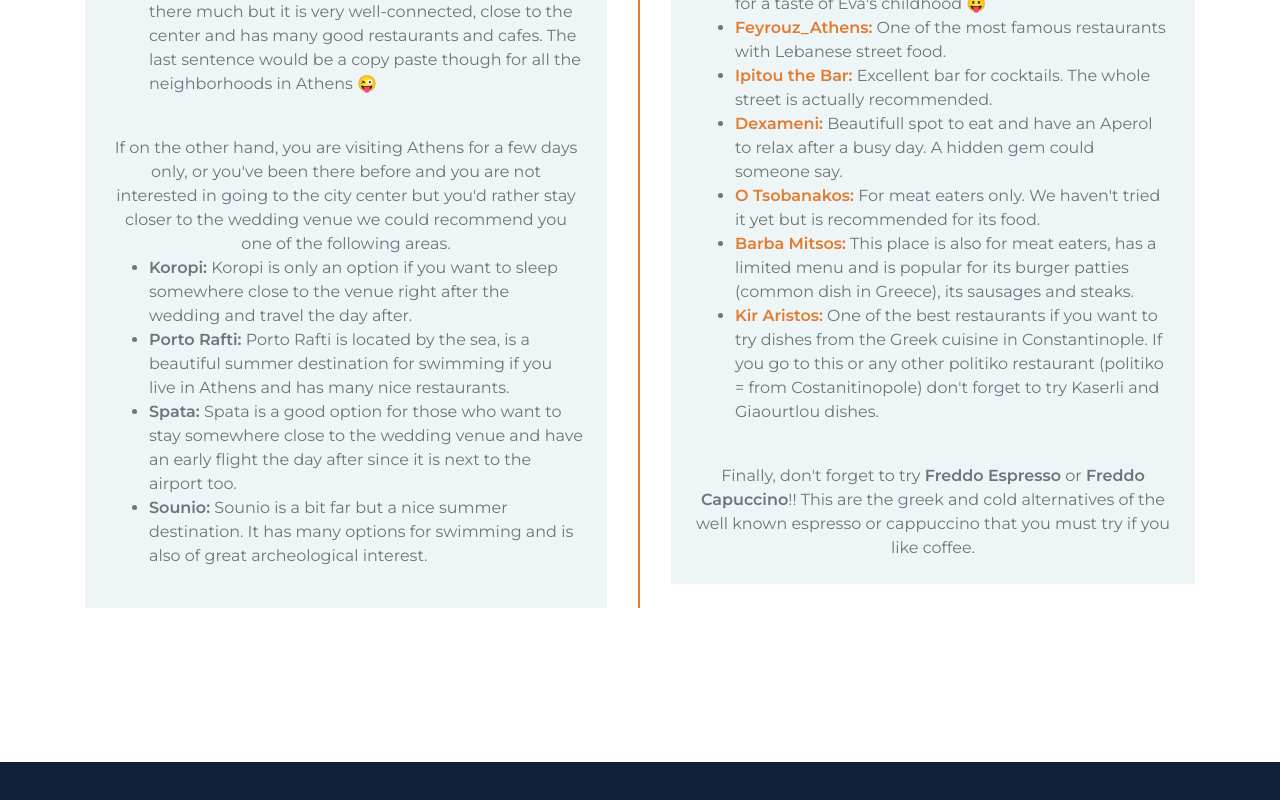
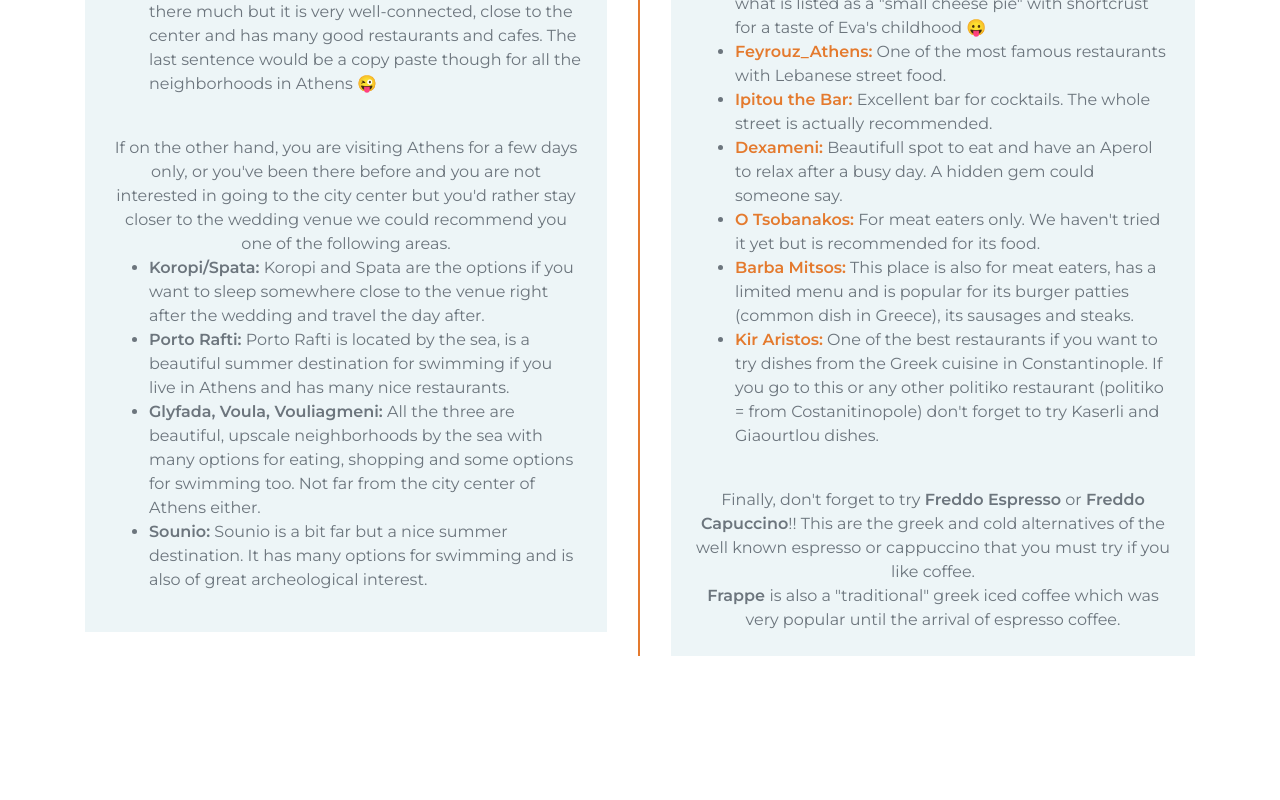
Before and after one commit to eua89/eua89.github.io, a plain HTML site: page index.html in a window 1280 px wide. Shown: the part 7761-8561 px from the top of the page. Drawn offline with nearby package versions, Linux system fonts and the light colour scheme.

Commit message:
improved text

```diff
--- a/index.html
+++ b/index.html
@@ -631,15 +631,15 @@
                                 before and you are not interested in going to the city center but you'd rather stay
                                 closer to the wedding venue we could recommend you one of the following areas.
                                 <ul class="text-left mx-auto">
-                                    <li><b>Koropi:</b> Koropi is only an option if you want to sleep somewhere close to
-                                        the venue right after the wedding and travel the day after.
+                                    <li><b>Koropi/Spata:</b> Koropi and Spata are the options if you want to sleep
+                                        somewhere close to the venue right after the wedding and travel the day after.
                                     </li>
                                     <li><b>Porto Rafti:</b> Porto Rafti is located by the sea, is a beautiful summer
                                         destination for swimming if you live in Athens and has many nice restaurants.
                                     </li>
-                                    <li><b>Spata:</b> Spata is a good option for those who want to stay somewhere close
-                                        to the wedding venue and have an early flight the day after since it is next to
-                                        the airport too.
+                                    <li><b>Glyfada, Voula, Vouliagmeni:</b> All the three are beautiful, upscale
+                                        neighborhoods by the sea with many options for eating, shopping and some options
+                                        for swimming too. Not far from the city center of Athens either.
                                     </li>
                                     <li><b>Sounio:</b> Sounio is a bit far but a nice summer destination. It has many
                                         options for swimming and is also of great archeological interest.
@@ -658,6 +658,7 @@
                                 while
                                 you are visiting Athens.
                                 <ul class="text-left mx-auto">
+                                    <li><b>Parliament (try to catch the change of guard)</b></li>
                                     <li><b>Panathenaic Stadium</b></li>
                                     <li><b>Mount Lycabettus</b></li>
                                     <li><b>Acropolis</b></li>
@@ -718,8 +719,9 @@
                                 <br>
                                 Finally, don't forget to try <b>Freddo Espresso</b> or <b>Freddo Capuccino</b>!! This
                                 are the greek and cold alternatives of the well known espresso or cappuccino that
-                                you must try if you like coffee.
-                                <br>
+                                you must try if you like coffee. <br> <b>Frappe </b> is also a "traditional" greek iced
+                                coffee
+                                which was very popular until the arrival of espresso coffee.
                             </h7>
                         </div>
                     </div>
```
